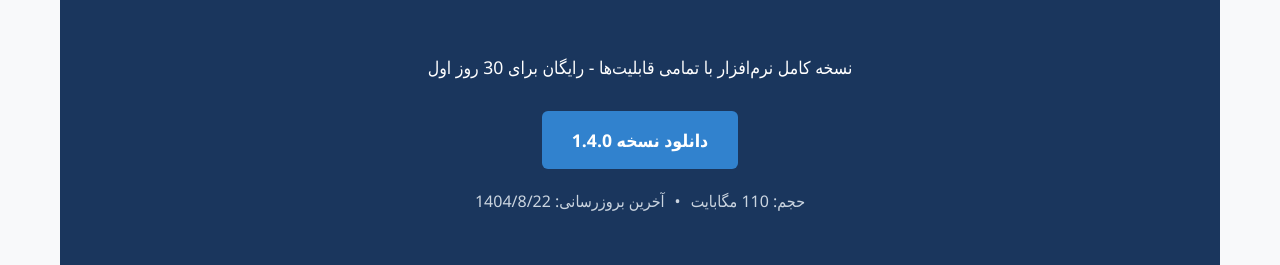
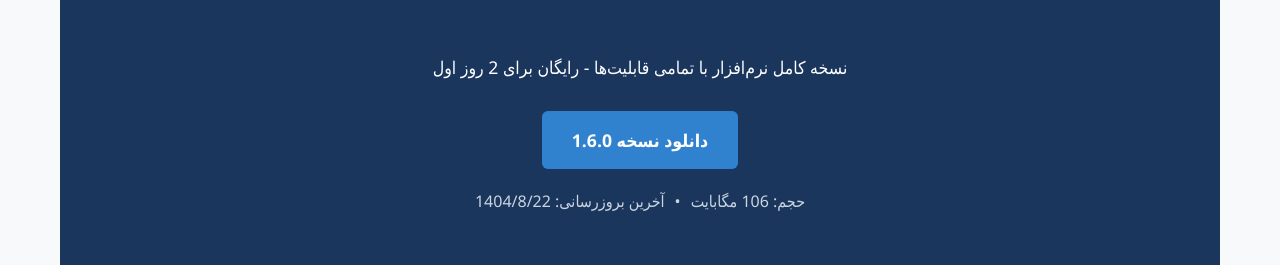
Before and after one commit to RashidBik/petrol, a SvelteKit app: page / in a window 1280 px wide. Shown: the part 2746-3011 px from the top of the page. Built offline with nearby package versions, Linux system fonts and the light colour scheme.

Commit message:
Update +page.svelte

```diff
--- a/src/routes/+page.svelte
+++ b/src/routes/+page.svelte
@@ -144,10 +144,10 @@
   <section class="download-section">
     <div class="download-content">
       <h2 class="section-title">همین حالا نرم‌افزار را دانلود کنید</h2>
-      <p>نسخه کامل نرم‌افزار با تمامی قابلیت‌ها - رایگان برای 30 روز اول</p>
-      <a href="/download" class="btn btn-primary btn-large">دانلود نسخه 1.4.0</a>
+      <p>نسخه کامل نرم‌افزار با تمامی قابلیت‌ها - رایگان برای 2 روز اول</p>
+      <a href="/download" class="btn btn-primary btn-large">دانلود نسخه 1.6.0</a>
       <div class="download-info">
-        <span>حجم: 110 مگابایت</span>
+        <span>حجم: 106 مگابایت</span>
         <span>•</span>
         <span>آخرین بروزرسانی: 1404/8/22</span>
       </div>
```
